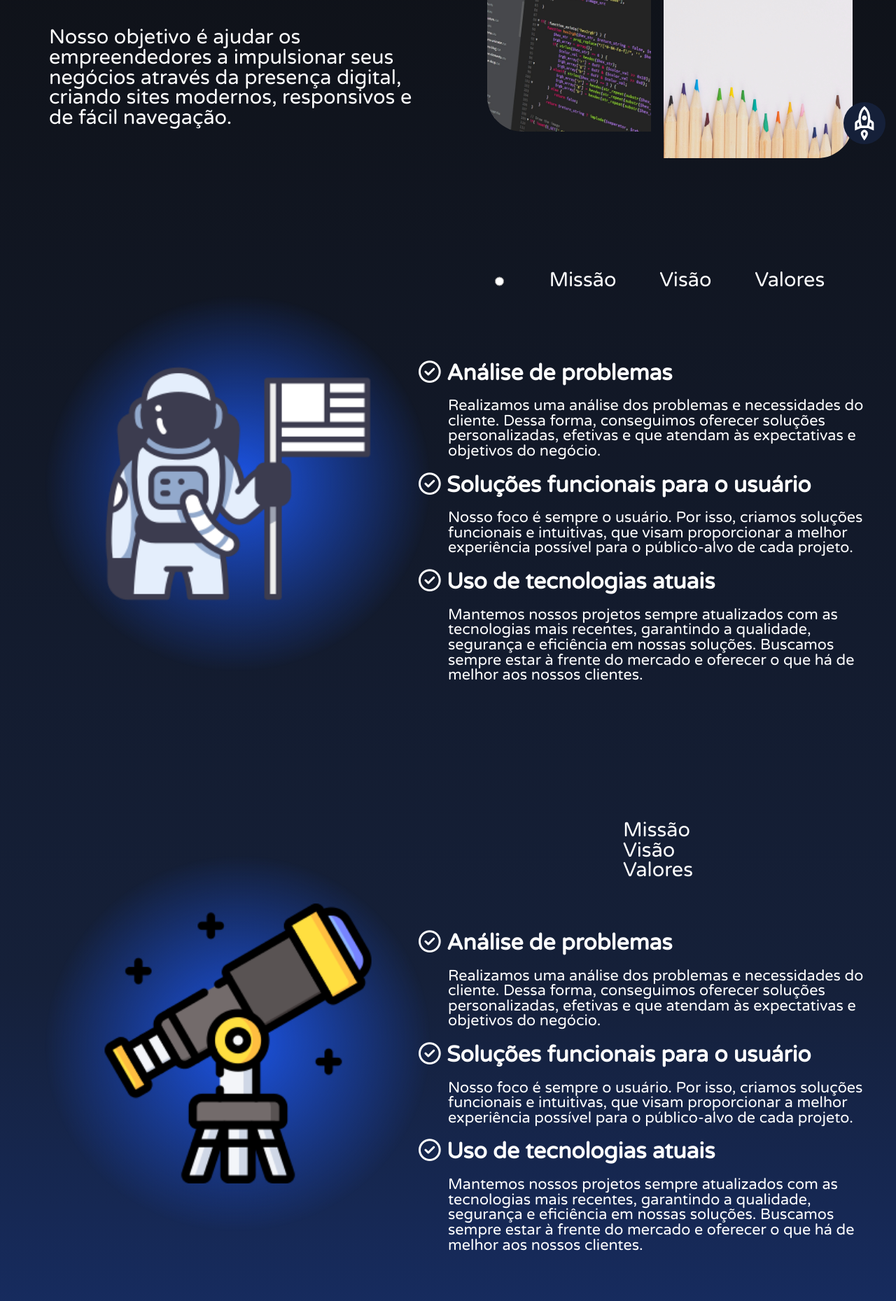
After one commit to Filipe-Alexandre/atividades-senac, a PHP site: page /sobre.php in a window 1280 px wide. The commit adds this page. Shown: the part 564-2423 px from the top of the page at 70% size. Run offline with PHP 8.4, Linux system fonts and the light colour scheme.

Commit message:
aaaaaaaaaaa

```diff
--- a/agencia-cloud-wise/js/script.js
+++ b/agencia-cloud-wise/js/script.js
@@ -98,20 +98,12 @@ gaveta.addEventListener("click", () => {
     gaveta.classList.replace("gaveta-click", "gaveta");
   }
 });
-// let texto = gaveta.textContent;
-// let newTxt = texto.replace("+", "<span class='caixa-aberta'>+</span>")
-// gaveta.innerHTML = newTxt;
+// #endregion gaveta de duvidas
 
-function alterarSinal(elemento) {
-  if (
-    elemento.textContent ===
-    '<span class="dvd-simbolo">+</span> Duvidas frequentes'
-  ) {
-    elemento.textContent =
-      '<span class="dvd-simbolo">-</span> Duvidas frequentes';
-  } else {
-    elemento.textContent =
-      '<span class="dvd-simbolo">+</span> Duvidas frequentes';
-  }
-}
-// #endregion gaveta de duvidas
+// identificar qual bloco está ativo e dar display block, caso contrario, display none isso vale para o header
+
+// #region MVV
+
+
+
+// #endregion MVV
--- a/agencia-cloud-wise/sections/sect-header.php
+++ b/agencia-cloud-wise/sections/sect-header.php
@@ -1,6 +1,6 @@
 <header>
     <h1>
-        <a href="index.html">Cloud Wise</a>
+        <a href="index.php">Cloud Wise</a>
     </h1>
     <button class="btn-open">
         <i class="fa-solid fa-bars"></i>
@@ -10,7 +10,7 @@
             <i class="fa-solid fa-xmark"></i>
         </button>
         <ul class="categorias">
-            <li onclick="window.scroll(0, 640)"><a href="#"><i class="fa-solid fa-rocket"></i> Quem somos</a></li>
+            <li onclick="window.scroll(0, 640)"><a href="sobre.php"><i class="fa-solid fa-rocket"></i> Quem somos</a></li>
             <li onclick="window.scroll(0, 4000)"><a href="#"><i class="fa-solid fa-phone"></i> Contato</a></li>
             <li onclick="window.scroll(0, 2300)"><a href="#"><i class="fa-solid fa-pen-ruler"></i> Serviços</a></li>
         </ul>
--- a/agencia-cloud-wise/sections/sect-sobre.php
+++ b/agencia-cloud-wise/sections/sect-sobre.php
@@ -11,7 +11,6 @@
             Nosso objetivo é ajudar os empreendedores a impulsionar seus negócios através da presença digital,
             criando sites modernos, responsivos e de fácil navegação.
         </p>
-        <a href="#" class="btn">Nossos projetos <i class="fa-solid fa-arrow-up-right-from-square"></i></a>
     </div>
     <div class="sobre__imgs">
         <img src="assets/img/sobre-1.jpg">
--- /dev/null
+++ b/agencia-cloud-wise/sobre.php
@@ -0,0 +1,172 @@
+<!DOCTYPE html>
+<html lang="pt-BR">
+
+<head>
+    <meta charset="UTF-8">
+    <meta http-equiv="X-UA-Compatible" content="IE=edge">
+    <meta name="viewport" content="width=device-width, initial-scale=1.0">
+    <!-- #region STYLES -->
+    <link rel="stylesheet" href="styles/reset.css">
+
+    <!-- #region ICONS -->
+    <link rel="stylesheet" href="https://cdnjs.cloudflare.com/ajax/libs/font-awesome/6.4.0/css/all.min.css"
+        integrity="sha512-iecdLmaskl7CVkqkXNQ/ZH/XLlvWZOJyj7Yy7tcenmpD1ypASozpmT/E0iPtmFIB46ZmdtAc9eNBvH0H/ZpiBw=="
+        crossorigin="anonymous" referrerpolicy="no-referrer" />
+    <!-- #endregion ICONS -->
+
+    <!-- #region SLICK -->
+    <script src="https://cdnjs.cloudflare.com/ajax/libs/jquery/3.7.0/jquery.min.js"
+        integrity="sha512-3gJwYpMe3QewGELv8k/BX9vcqhryRdzRMxVfq6ngyWXwo03GFEzjsUm8Q7RZcHPHksttq7/GFoxjCVUjkjvPdw=="
+        crossorigin="anonymous" referrerpolicy="no-referrer"></script>
+
+    <script src="https://cdnjs.cloudflare.com/ajax/libs/slick-carousel/1.8.1/slick.min.js"
+        integrity="sha512-XtmMtDEcNz2j7ekrtHvOVR4iwwaD6o/FUJe6+Zq+HgcCsk3kj4uSQQR8weQ2QVj1o0Pk6PwYLohm206ZzNfubg=="
+        crossorigin="anonymous" referrerpolicy="no-referrer"></script>
+
+    <link rel="stylesheet" href="https://cdnjs.cloudflare.com/ajax/libs/slick-carousel/1.8.1/slick-theme.min.css"
+        integrity="sha512-17EgCFERpgZKcm0j0fEq1YCJuyAWdz9KUtv1EjVuaOz8pDnh/0nZxmU6BBXwaaxqoi9PQXnRWqlcDB027hgv9A=="
+        crossorigin="anonymous" referrerpolicy="no-referrer" />
+
+    <link rel="stylesheet" href="https://cdnjs.cloudflare.com/ajax/libs/slick-carousel/1.8.1/slick.min.css"
+        integrity="sha512-yHknP1/AwR+yx26cB1y0cjvQUMvEa2PFzt1c9LlS4pRQ5NOTZFWbhBig+X9G9eYW/8m0/4OXNx8pxJ6z57x0dw=="
+        crossorigin="anonymous" referrerpolicy="no-referrer" />
+    <!-- #endregion SLICK -->
+
+    <!-- #region AOS -->
+    <link href="https://unpkg.com/aos@2.3.1/dist/aos.css" rel="stylesheet">
+    <!-- #endregion AOS -->
+
+    <link rel="stylesheet" href="styles/style.css">
+    <!-- #endregion STYLES -->
+
+    <link rel="shortcut icon" href="../assets/logos/favicon.ico" type="image/x-icon">
+    <title>Sobre a Cloud Wise</title>
+</head>
+
+<body>
+    <?php require_once('./sections/sect-header.php'); ?>
+
+    <main>
+        <!-- <?php require_once('./sections/sect-nuvens.php'); ?> -->
+
+        <?php require_once('./sections/sect-sobre.php'); ?>
+
+        <section class="como" id="missao" data-aos="fade-up">
+            <div class="como__img">
+                <img src="assets/img/missao.png">
+            </div>
+            <div class="como__txt">
+                <ul class="mvv-menu">
+                    <input type="radio" name="mis" id="mis" value="Missão">
+                    <label for="mis">Missão</label>
+                    <li><span>Visão</span></li>
+                    <li><span>Valores</span></li>
+                </ul>
+                <ul>
+                    <li>
+                        <h3><i class="fa-regular fa-circle-check"></i> Análise de problemas</h3>
+                        <p>Realizamos uma análise dos problemas e necessidades do cliente. Dessa forma, conseguimos
+                            oferecer soluções personalizadas, efetivas e que atendam às expectativas e objetivos do
+                            negócio.</p>
+                        </i>
+                    </li>
+                    <li>
+                        <h3><i class="fa-regular fa-circle-check"></i> Soluções funcionais para o usuário</h3>
+                        <p>Nosso foco é sempre o usuário. Por isso, criamos soluções funcionais e intuitivas, que visam
+                            proporcionar a melhor experiência possível para o público-alvo de cada projeto.</p>
+                    </li>
+                    <li>
+                        <h3><i class="fa-regular fa-circle-check"></i> Uso de tecnologias atuais</h3>
+                        <p>
+                            Mantemos nossos projetos sempre atualizados com as tecnologias mais recentes, garantindo a
+                            qualidade, segurança e eficiência em nossas soluções. Buscamos sempre estar à frente do
+                            mercado e oferecer o que há de melhor aos nossos clientes.
+                        </p>
+                    </li>
+                </ul>
+            </div>
+        </section>
+
+        <section class="como" id="visao" data-aos="fade-up">
+            <div class="como__img">
+                <img src="assets/img/visao.png">
+            </div>
+            <div class="como__txt">
+                <ul class="mvv-menu">
+                    <li><span>Missão</span></li>
+                    <li><span>Visão</span></li>
+                    <li><span>Valores</span></li>
+                </ul>
+                <ul>
+                    <li>
+                        <h3><i class="fa-regular fa-circle-check"></i> Análise de problemas</h3>
+                        <p>Realizamos uma análise dos problemas e necessidades do cliente. Dessa forma, conseguimos
+                            oferecer soluções personalizadas, efetivas e que atendam às expectativas e objetivos do
+                            negócio.</p>
+                        </i>
+                    </li>
+                    <li>
+                        <h3><i class="fa-regular fa-circle-check"></i> Soluções funcionais para o usuário</h3>
+                        <p>Nosso foco é sempre o usuário. Por isso, criamos soluções funcionais e intuitivas, que visam
+                            proporcionar a melhor experiência possível para o público-alvo de cada projeto.</p>
+                    </li>
+                    <li>
+                        <h3><i class="fa-regular fa-circle-check"></i> Uso de tecnologias atuais</h3>
+                        <p>
+                            Mantemos nossos projetos sempre atualizados com as tecnologias mais recentes, garantindo a
+                            qualidade, segurança e eficiência em nossas soluções. Buscamos sempre estar à frente do
+                            mercado e oferecer o que há de melhor aos nossos clientes.
+                        </p>
+                    </li>
+                </ul>
+            </div>
+        </section>
+
+        <section class="como" id="valores" data-aos="fade-up">
+            <div class="como__img">
+                <img src="assets/img/valores.png">
+            </div>
+            <div class="como__txt">
+                <ul class="mvv-menu">
+
+                </ul>
+                <ul>
+                    <li>
+                        <h3><i class="fa-regular fa-circle-check"></i> Análise de problemas</h3>
+                        <p>Realizamos uma análise dos problemas e necessidades do cliente. Dessa forma, conseguimos
+                            oferecer soluções personalizadas, efetivas e que atendam às expectativas e objetivos do
+                            negócio.</p>
+                        </i>
+                    </li>
+                    <li>
+                        <h3><i class="fa-regular fa-circle-check"></i> Soluções funcionais para o usuário</h3>
+                        <p>Nosso foco é sempre o usuário. Por isso, criamos soluções funcionais e intuitivas, que visam
+                            proporcionar a melhor experiência possível para o público-alvo de cada projeto.</p>
+                    </li>
+                    <li>
+                        <h3><i class="fa-regular fa-circle-check"></i> Uso de tecnologias atuais</h3>
+                        <p>
+                            Mantemos nossos projetos sempre atualizados com as tecnologias mais recentes, garantindo a
+                            qualidade, segurança e eficiência em nossas soluções. Buscamos sempre estar à frente do
+                            mercado e oferecer o que há de melhor aos nossos clientes.
+                        </p>
+                    </li>
+                </ul>
+            </div>
+        </section>
+
+        <?php require_once('./sections/sect-orcamento-duvidas.php'); ?>
+
+        <?php require_once('./sections/sect-back.php'); ?>
+
+    </main>
+
+    <?php require_once('./sections/sect-footer.php'); ?>
+
+    <!-- ↓ biblioteca AOS ↓ -->
+    <script src="https://unpkg.com/aos@2.3.1/dist/aos.js"></script>
+
+    <script src="js/script.js"></script>
+</body>
+
+</html>
--- a/agencia-cloud-wise/styles/style.css
+++ b/agencia-cloud-wise/styles/style.css
@@ -471,6 +471,26 @@ main .como .como__txt h3 i {
 main .como .como__txt p {
   margin: 20px auto;
   font-size: calc(var(--size) * 0.75);
+}
+main #missao {
+  display: grid;
+  grid-template-columns: repeat(2, 50%);
+  grid-template-rows: 700px;
+}
+main #missao .mvv-menu {
+  width: 100%;
+  display: flex;
+  justify-content: space-evenly;
+}
+main #visao {
+  display: grid;
+  grid-template-columns: repeat(2, 50%);
+  grid-template-rows: 700px;
+}
+main #valores {
+  display: grid;
+  grid-template-columns: repeat(2, 50%);
+  grid-template-rows: 700px;
 }
 main .servicos {
   max-width: 1200px;
--- a/agencia-cloud-wise/styles/style.scss
+++ b/agencia-cloud-wise/styles/style.scss
@@ -540,6 +540,33 @@ main {
                 font-size: calc(var(--size) * .75);
             }
         }
+    }
+
+    #missao {
+        display: grid;
+        grid-template-columns: repeat(2, 50%);
+        grid-template-rows: 700px;
+
+        .mvv-menu {
+            width: 100%;
+            display: flex;
+            justify-content: space-evenly;
+
+            // arrumar o hover com sublinhado inputs radio
+            // poder fazer cada classe com um background na div 1 e o conteudo na segunda e mudar por js
+        }
+    }
+
+    #visao {
+        display: grid;
+        grid-template-columns: repeat(2, 50%);
+        grid-template-rows: 700px;
+    }
+
+    #valores {
+        display: grid;
+        grid-template-columns: repeat(2, 50%);
+        grid-template-rows: 700px;
     }
 
     .servicos {
```
Also changed, not shown: agencia-cloud-wise/assets/img/missao.png (added), agencia-cloud-wise/assets/img/valores.png (added), agencia-cloud-wise/assets/img/visao.png (added), 1 other file.
